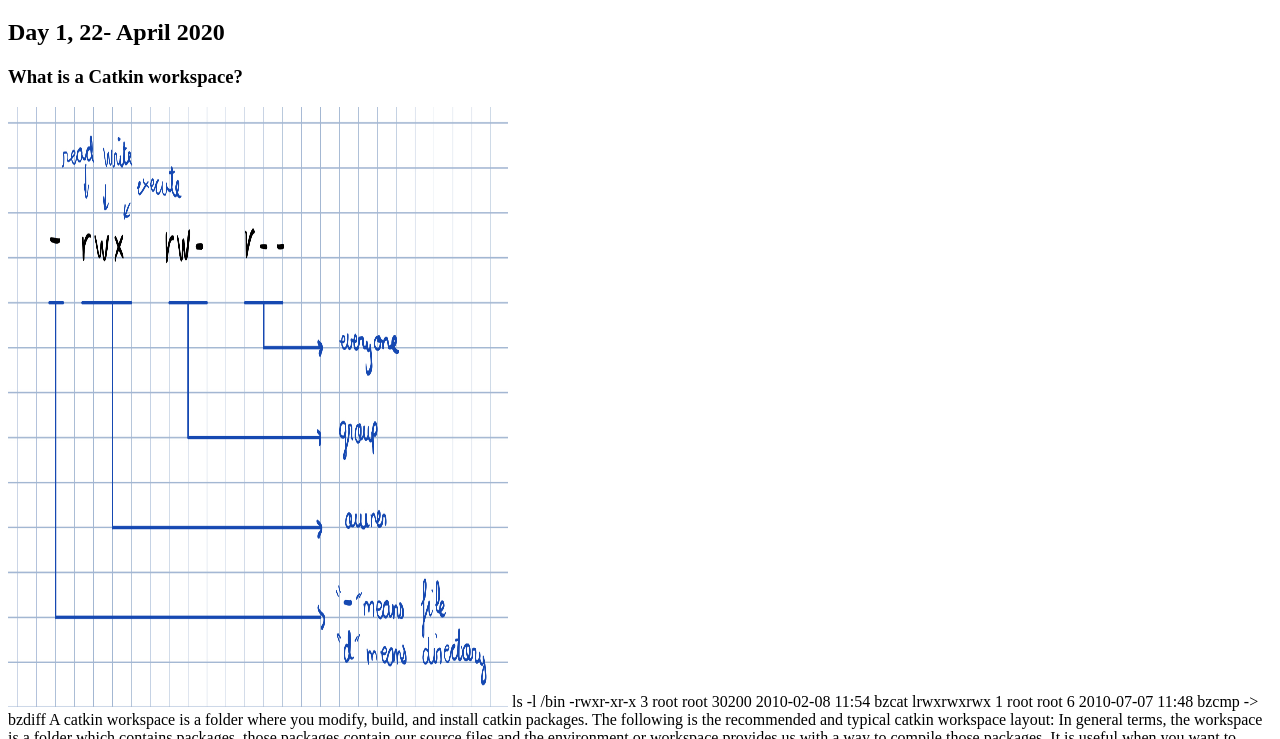
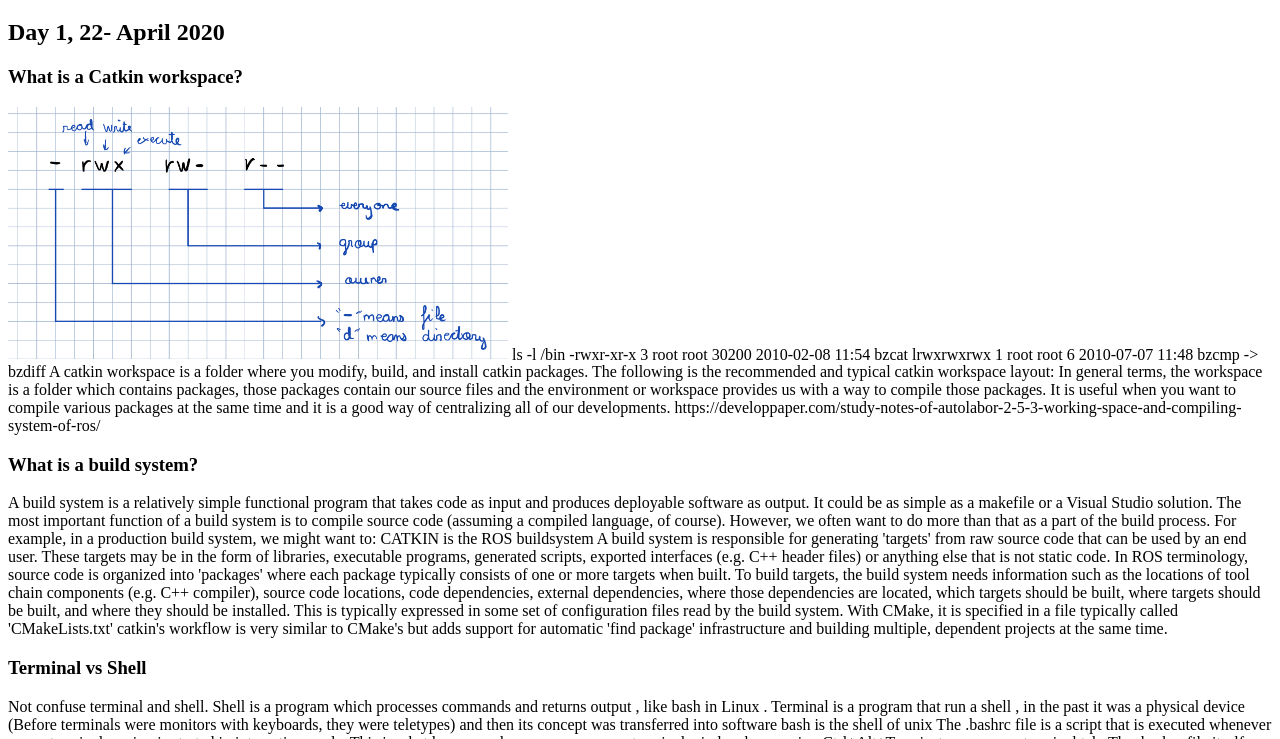
Before and after one commit to ibosque/hello-ros, a plain HTML site: page index.html in a window 1280 px wide. Shown: the part 61-800 px from the top of the page. Drawn offline with Linux system fonts and the light colour scheme.

```diff
--- a/index.html
+++ b/index.html
@@ -9,7 +9,7 @@
 <h3> What is a Catkin workspace? </h3>
 
 
-<img src="images/permissions.jpg" style="width:500px;height:600px;">
+<img src="images/permissions.jpg" style="width:500px;">
 
      ls -l /bin
 
```
